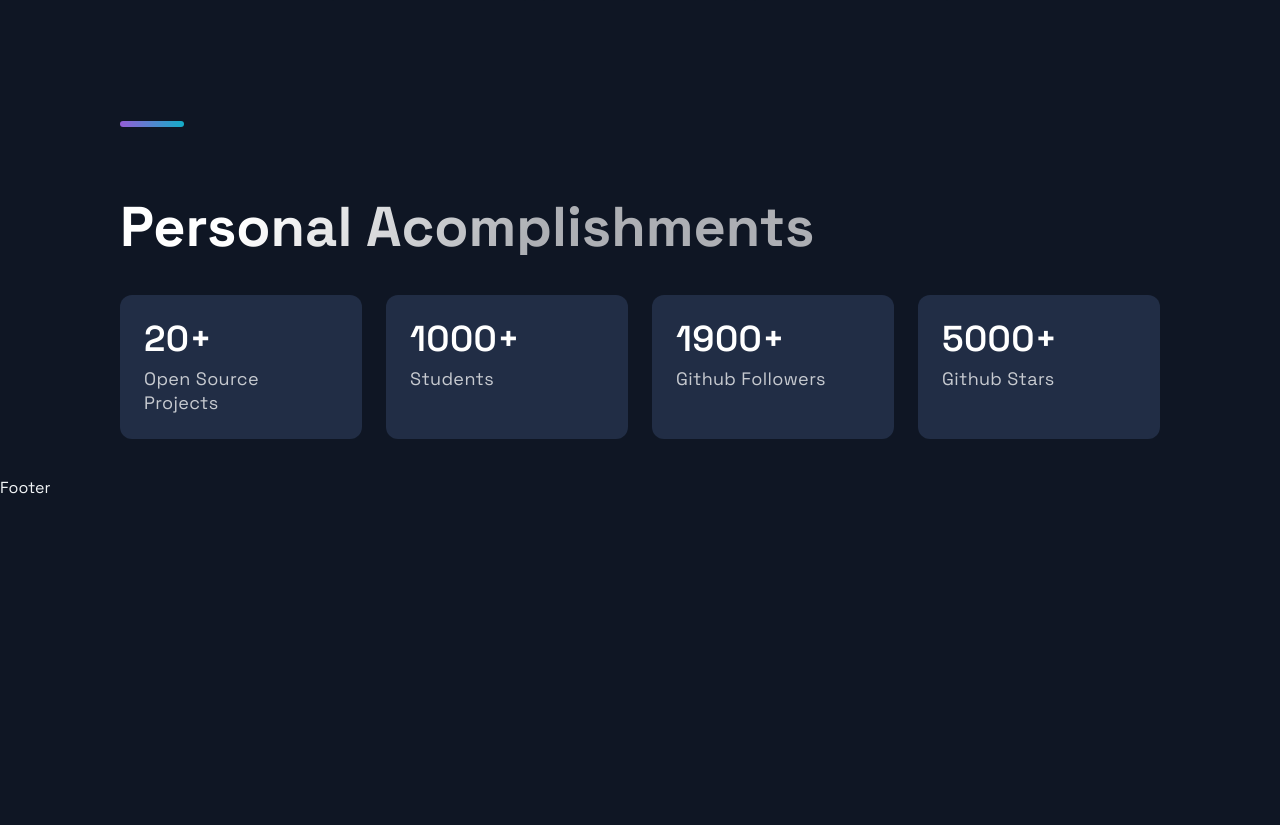
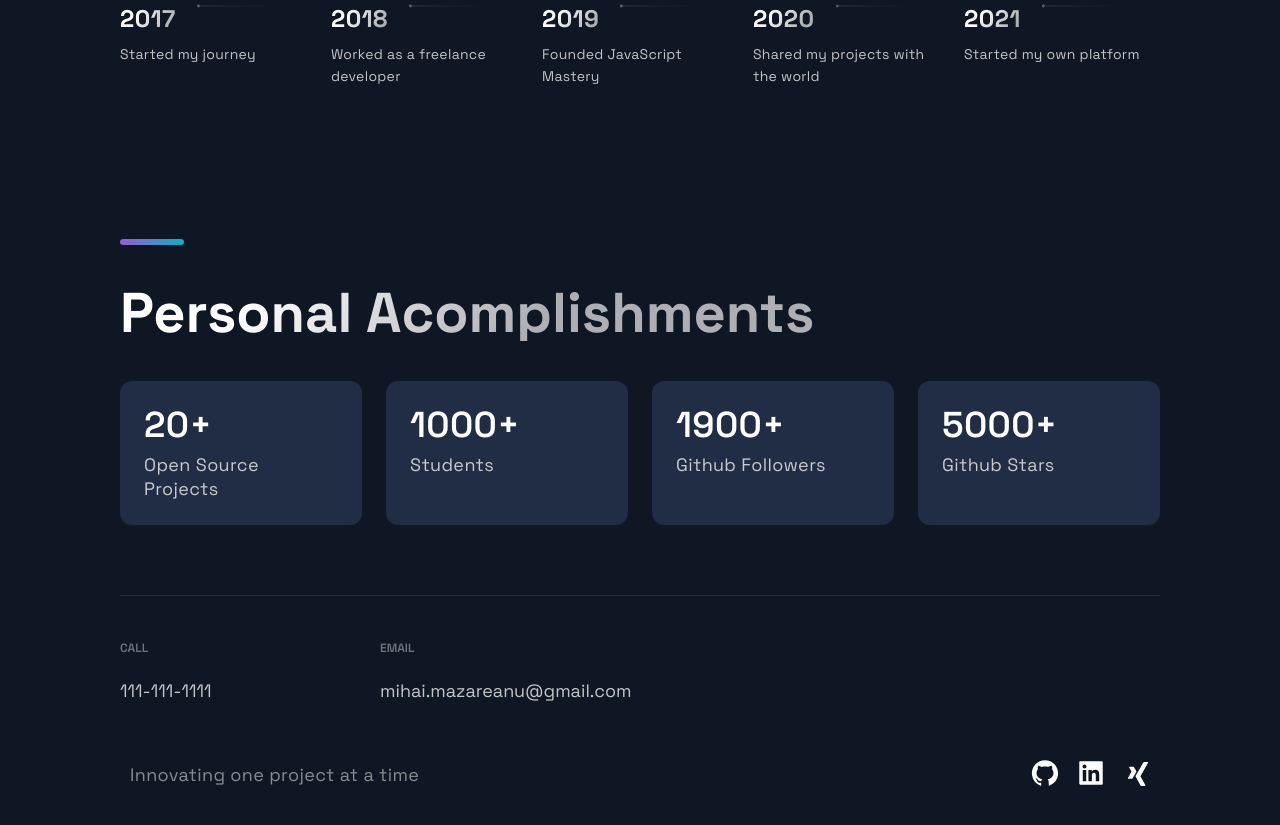
Before and after one commit to mihaimazareanu/portfolio-website, a Next.js app: page / in a window 1280 px wide. Shown: the part 3481-4306 px from the top of the page. Before the commit the page ends 3979 px from the top, so only its background shows below. Built offline with nearby package versions, Linux system fonts and the light colour scheme.

Commit message:
added footer

```diff
--- a/components/Acomplishments/Acomplishments.js
+++ b/components/Acomplishments/Acomplishments.js
@@ -12,6 +12,7 @@ const data = [
 
 const Acomplishments = () => (
   <Section>
+    <SectionDivider />
     <SectionTitle>Personal Acomplishments</SectionTitle>
     <Boxes>
       {data.map((card, index) => (
--- a/components/Footer/Footer.js
+++ b/components/Footer/Footer.js
@@ -1,14 +1,40 @@
 import React from 'react';
-import { AiFillGithub, AiFillInstagram, AiFillLinkedin } from 'react-icons/ai';
+import { AiFillGithub, AiFillLinkedin } from 'react-icons/ai';
+import { RiXingFill } from "react-icons/ri"
 
 import { SocialIcons } from '../Header/HeaderStyles';
 import { CompanyContainer, FooterWrapper, LinkColumn, LinkItem, LinkList, LinkTitle, Slogan, SocialContainer, SocialIconsContainer } from './FooterStyles';
 
 const Footer = () => {
   return (
-    <div>
-      Footer
-    </div>
+    <FooterWrapper>
+      <LinkList>
+        <LinkColumn>
+          <LinkTitle>Call</LinkTitle>
+          <LinkItem href='tel:111-111-1111'>111-111-1111</LinkItem>
+        </LinkColumn>
+        <LinkColumn>
+          <LinkTitle>Email</LinkTitle>
+          <LinkItem href='mailto:mihai.mazareanu@gmail.com'>mihai.mazareanu@gmail.com</LinkItem>
+        </LinkColumn>
+      </LinkList>
+      <SocialIconsContainer>
+        <CompanyContainer>
+          <Slogan>Innovating one project at a time</Slogan>
+        </CompanyContainer>
+        <SocialContainer>
+          <SocialIcons href='https://github.com'>
+            <AiFillGithub size="3rem"/>
+          </SocialIcons>
+          <SocialIcons href='https://linkedin.com'>
+            <AiFillLinkedin size="3rem"/>
+          </SocialIcons>
+          <SocialIcons href='https://xing.com'>
+            <RiXingFill size="3rem"/>
+          </SocialIcons>
+        </SocialContainer>
+      </SocialIconsContainer>
+    </FooterWrapper>
   );
 };
 
--- a/components/TimeLine/TimeLine.js
+++ b/components/TimeLine/TimeLine.js
@@ -41,6 +41,7 @@ const handleClick = (e, i) => {
 
   return (
     <Section id="about">
+      <SectionDivider />
       <SectionTitle>About Me</SectionTitle>
       <SectionText>Lorem ipsum dolor sit, amet consectetur adipisicing elit. Culpa, autem cumque ducimus quod maiores ratione repellendus magni odio, recusandae, perferendis libero ipsa dolorem. Distinctio alias incidunt, ducimus qui quibusdam inventore! Voluptas amet consequatur hic atque. Nisi laudantium magni magnam vel! Atque ea dolorum qui repellendus aliquam quae, suscipit voluptatum corporis.</SectionText>
       <CarouselContainer ref={carouselRef} onScroll={handleScroll}>
@@ -94,7 +95,6 @@ const handleClick = (e, i) => {
           </CarouselButton>
         ))}
       </CarouselButtons>
-      <SectionDivider />
     </Section>
   );
 };
--- a/styles/GlobalComponents/index.js
+++ b/styles/GlobalComponents/index.js
@@ -85,9 +85,11 @@ export const SectionDivider = styled.div`
   background: ${(props) => props.colorAlt ?
     'linear-gradient(270deg, #F46737 0%, #945DD6 100%)' :
     'linear-gradient(270deg, #13ADC7 0%, #945DD6 100%)'};
-  margin: 4rem 0;
+
+    margin: 4rem 0;
 
   @media ${(props) => props.theme.breakpoints.md} {
+    width: 48px;
     height: 4px;
     margin: 2rem 0;
   }
```
